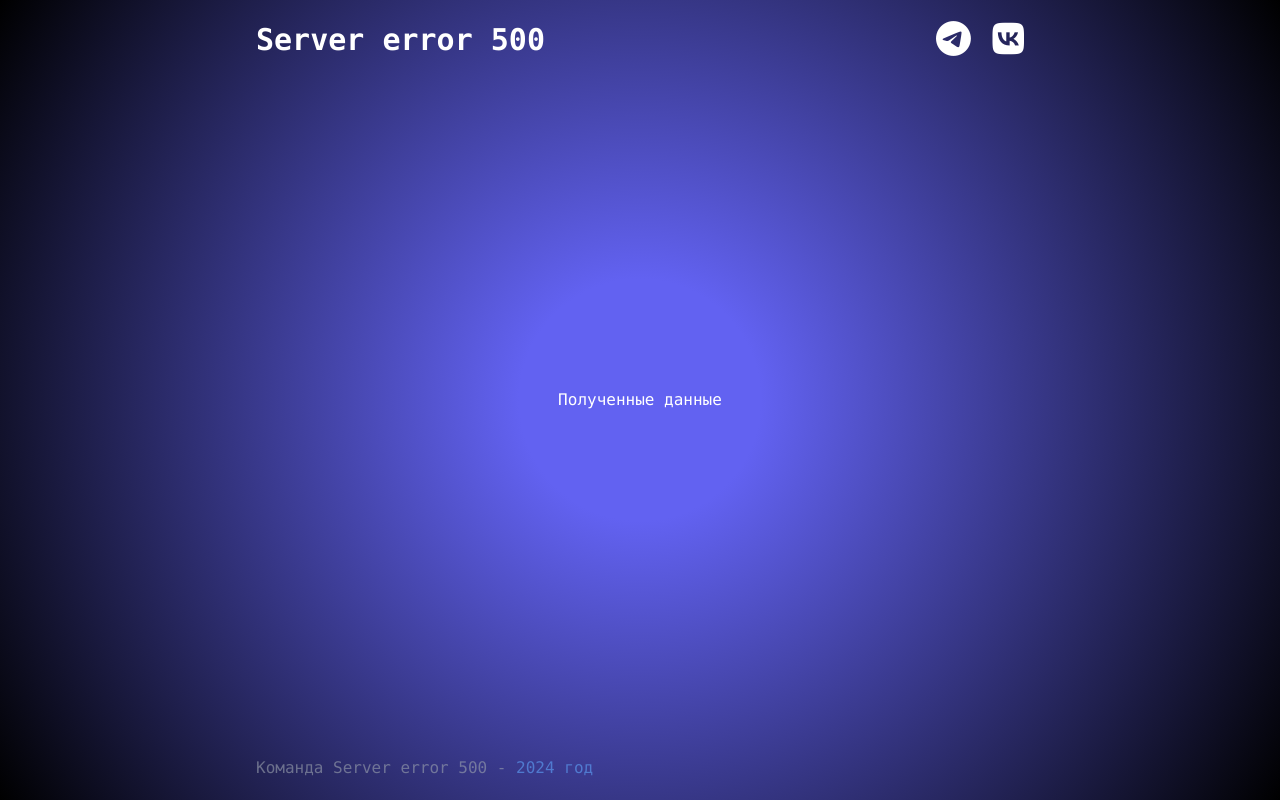
After one commit to Alexander-vlk/avalab_hackathon, a Django app: page /info/1 in a window 1280 px wide. The commit adds this page. Run offline with Django 4.2, Linux system fonts and the light colour scheme; some libraries are stand-ins or nearby versions.

Commit message:
feat: info page

```diff
--- /dev/null
+++ b/project_root/app/templates/app/info.html
@@ -0,0 +1,13 @@
+{% extends "base.html" %}
+
+{% block title %}
+test
+{% endblock title %}
+
+{% block content %}
+<main
+    class='h-screen flex items-center justify-center text-white'
+>
+    <h1>Полученные данные</h1>
+</main>
+{% endblock content %}
--- a/project_root/app/urls.py
+++ b/project_root/app/urls.py
@@ -5,4 +5,5 @@ from app.views import index, UserDataCreateView
 app_name = 'app'
 urlpatterns = [
     path('', UserDataCreateView.as_view(), name='index'),
+    path('info/<str:business_name>', index, name='info'),
 ]
--- a/project_root/app/views.py
+++ b/project_root/app/views.py
@@ -1,4 +1,4 @@
-from django.shortcuts import render
+from django.shortcuts import render, redirect
 from django.urls import reverse_lazy
 from django.views.generic.edit import CreateView
 
@@ -7,8 +7,8 @@ from app.models import UserData
 
 
 
-def index(request):
-    template = 'app/form.html'
+def index(request, business_name):
+    template = 'app/info.html'
     return render(request, template)
 
 
@@ -17,3 +17,8 @@ class UserDataCreateView(CreateView):
     template_name = 'app/form.html'
     form_class = UserDataForm
     success_url = reverse_lazy('app:index')
+
+    def form_valid(self, form):
+        business_name = form.cleaned_data.get('name')
+        form = super().form_valid(form)
+        return redirect('app:info', business_name)
--- a/project_root/theme/templates/base.html
+++ b/project_root/theme/templates/base.html
@@ -10,12 +10,11 @@
 		{% tailwind_css %}
 	</head>
 
-	<body class="bg-black font-mono"
+	<body class="bg-black font-mono h-screen"
 		style="
 		background: rgb(98,98,241);
 background: radial-gradient(circle, rgba(98,98,241,1) 0%, rgba(98,98,241,1) 16%, rgba(0,0,0,1) 100%);
 		"
-
 	>
 		{% include "header.html" %}
 		{% block content %}{% endblock content %}
```
